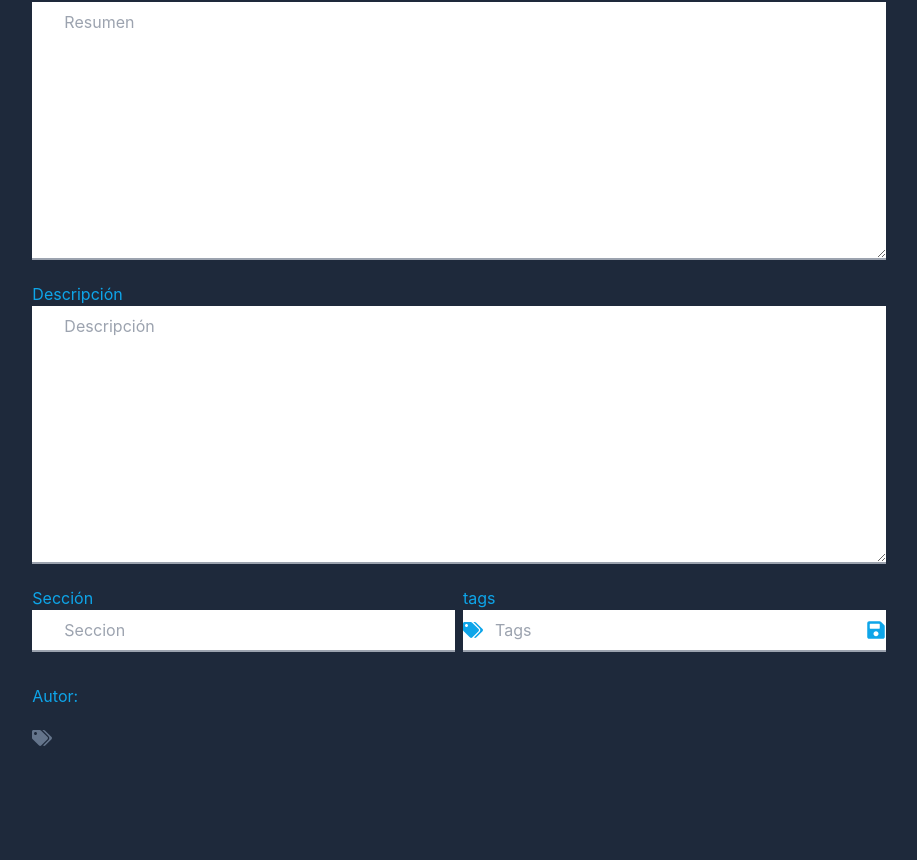
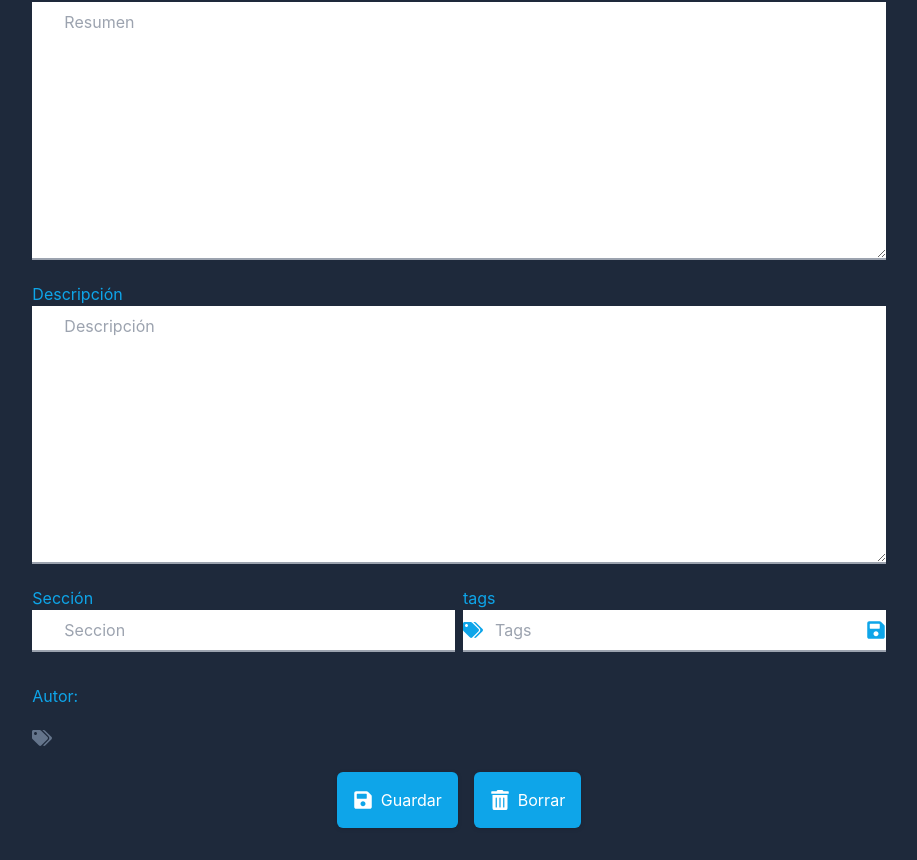
Before and after one commit to crivasc/el_universo_app, a Next.js app: page /article/NewArticle in a window 1280 px wide. Shown: the part 152-1012 px from the top of the page, without its empty margins (181-1098 px from the left). Before the commit the page ends 908 px from the top, so only its background shows below. Built offline with nearby package versions, Linux system fonts and the light colour scheme.

Commit message:
crear noticia OK

```diff
--- a/components/Redaction.jsx
+++ b/components/Redaction.jsx
@@ -14,17 +14,6 @@ const Redaction = ({usuario}) => {
         <div className="mb-6">
             <div className="px-6 pt-4 flex items-center justify-between">
                 <h1 className="font-bold text-slate-600 text-xl">Redacción</h1>
-
-                <div className="flex items-center justify-between">
-                    <button className="bg-slate-400 hover:bg-green-600 rounded-t-lg flex items-center
-                            justify-between text-white font-bold p-2 transition duration-200 px-4 mr-2">
-                        <FaSave size={20}/><span className="ml-2">Guardar</span>
-                    </button>
-                    <button className="bg-slate-400 hover:bg-red-500 rounded-t-lg flex items-center
-                            justify-between text-white font-bold p-2 transition duration-200 px-4">
-                        <FaTrashAlt size={20}/><span className="ml-2">Borrar</span>
-                    </button>
-                </div>
             </div>
             <NewArticle autor={Author}/>
         </div>
--- a/pages/article/NewArticle.jsx
+++ b/pages/article/NewArticle.jsx
@@ -1,5 +1,6 @@
 import { useState, useEffect } from "react";
-import { FaTags, FaSave } from "react-icons/fa";
+import { FaTags, FaSave, FaTrashAlt } from "react-icons/fa";
+import {post} from '../../utils/HttpClient';
 
 const NewArticle = ({autor}) => {
 
@@ -25,6 +26,7 @@ const NewArticle = ({autor}) => {
         document.getElementById("tags").value = "";
     }
 
+
     const sendingTest=()=>{
         let data = {
             title: title,
@@ -34,6 +36,7 @@ const NewArticle = ({autor}) => {
             section: sect,
             autor: aut
         }
+        post(data);
     }
 
     return (
@@ -105,6 +108,18 @@ const NewArticle = ({autor}) => {
                     <span className="w-full pl-8 py-2">{tags.length > 1 ? tags+' ' : tags}</span>
                 </div>
 
+                <div className="flex items-center justify-center">
+                    <button className='mx-2 my-6 p-4 rounded-md bg-sky-500 hover:bg-green-600
+                            text-white text-md transition duration-200 drop-shadow flex items-center justify-between'
+                        onClick={sendingTest}><FaSave size={20}/><span className="ml-2">Guardar</span>
+                    </button>
+                    <button className='mx-2 my-6 p-4 rounded-md bg-sky-500 hover:bg-red-600
+                            text-white text-md transition duration-200 drop-shadow flex items-center justify-between'
+                        ><FaTrashAlt size={20}/><span className="ml-2">Borrar</span>
+                    </button>
+
+                </div>
+
             </div>
         </>
     )
--- a/utils/HttpClient.jsx
+++ b/utils/HttpClient.jsx
@@ -3,3 +3,15 @@ export const API = 'https://noticias-zyp-api.herokuapp.com/noticias';
 export const get = async()=>{
     return await fetch(API).then(res=>res.json());
 }
+
+export const post = (data)=>{
+
+    const request = {
+        method:'POST',
+        headers: { 'Content-Type': 'application/json' },
+        body: JSON.stringify(data)
+    }
+
+    return fetch(API, request).then(res=>res.json())
+    .then(response=>console.log(response));
+}
```
